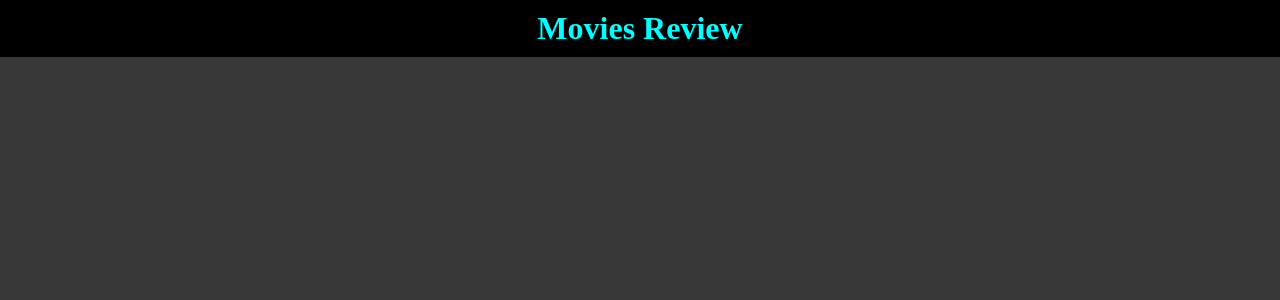
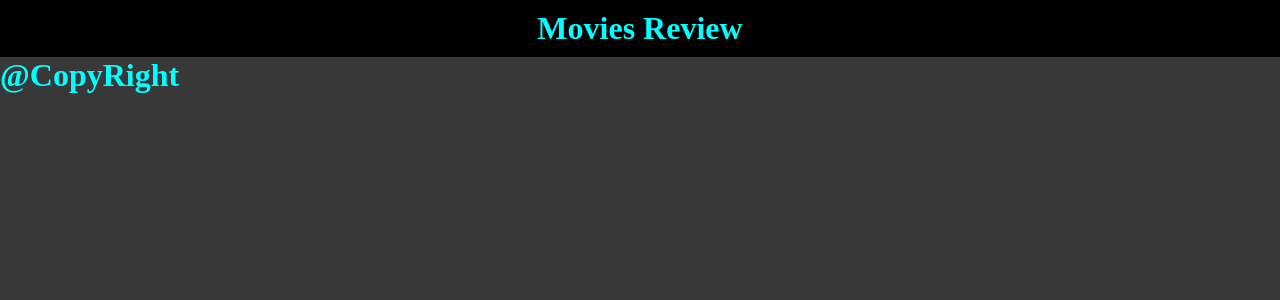
Before and after one commit to Meetawa/movies-review-app, a React (Create React App) app: page / in a window 1280 px wide. Shown: the top 300 px of the page. Built offline with nearby package versions, Linux system fonts and the light colour scheme.

Commit message:
add Footer component

```diff
--- a/src/components/Footer.jsx
+++ b/src/components/Footer.jsx
@@ -1,7 +1,11 @@
 import React from "react";
 
 const Footer = () => {
-  return <div></div>;
+  return (
+    <div className="footer">
+      <h1>@CopyRight</h1>
+    </div>
+  );
 };
 
 export default Footer;
```
